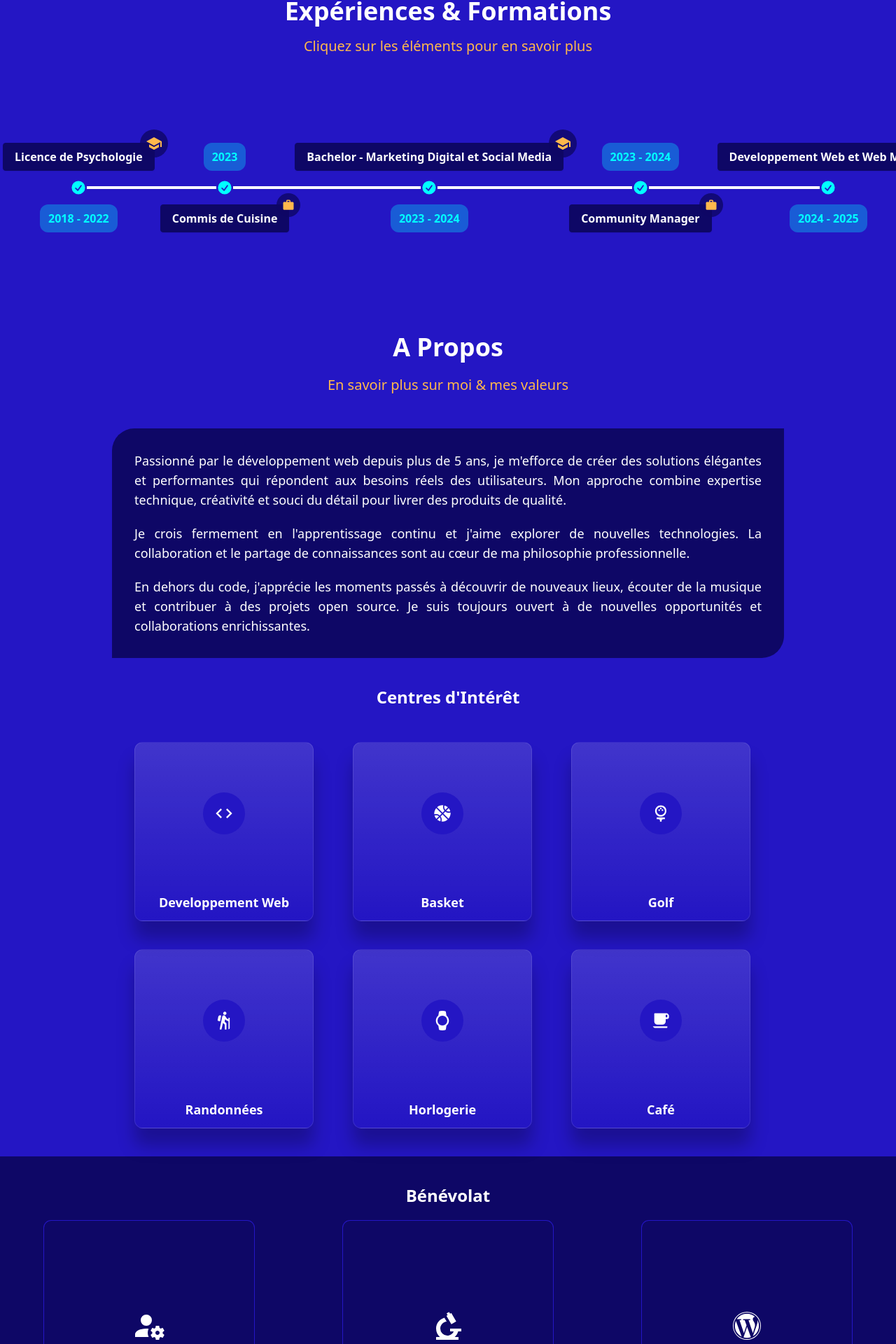
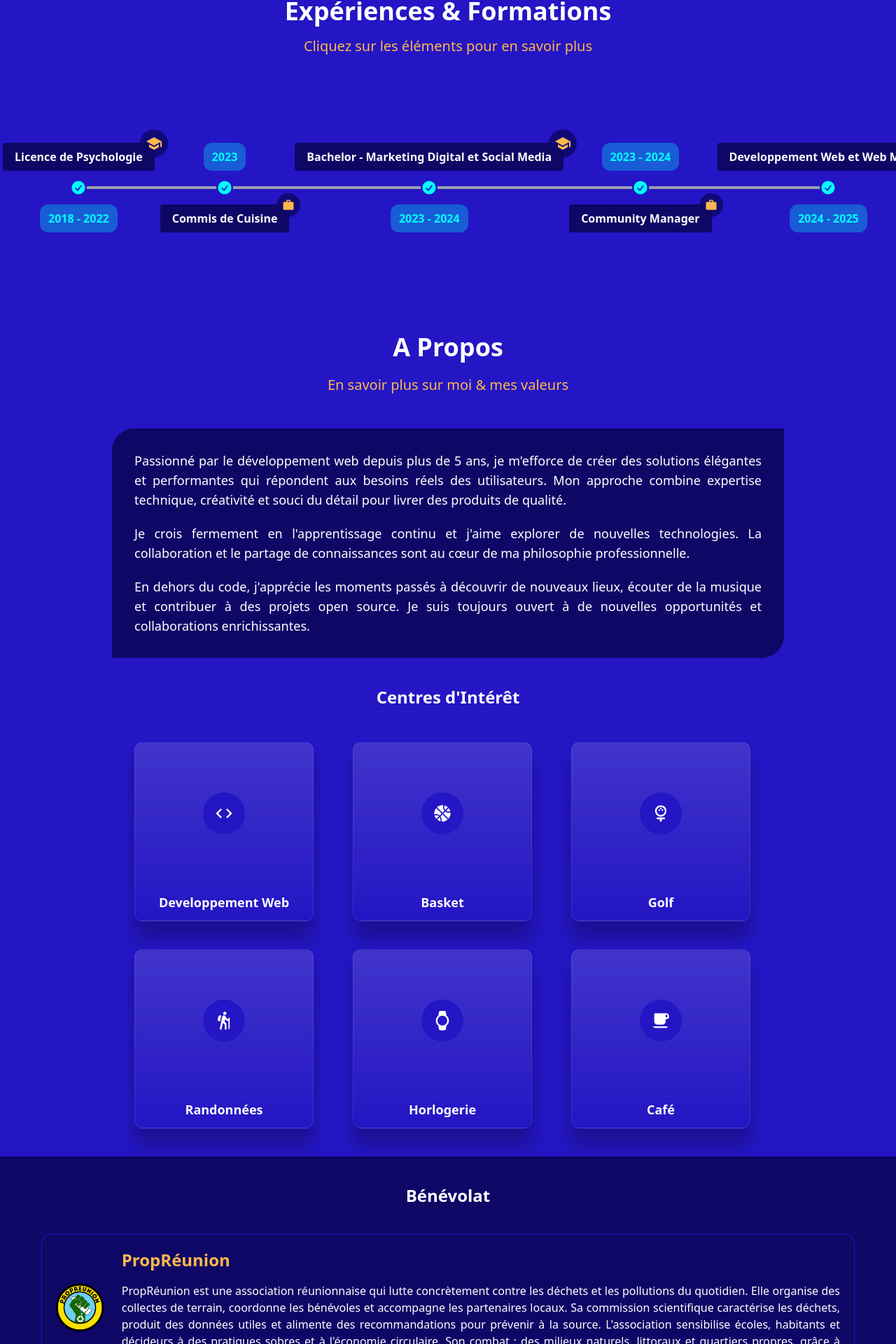
Before and after one commit to NathanVienne/curriculum_vitae, a React (Vite) app: page / in a window 1280 px wide. Shown: the part 864-2784 px from the top of the page at 70% size. Built offline with nearby package versions, Linux system fonts and the light colour scheme.

Commit message:
Volunteer Work Part added in About section

```diff
--- a/src/components/about/about.jsx
+++ b/src/components/about/about.jsx
@@ -12,9 +12,9 @@ const interests = [
 ];
 
 const benevolats = [
-    { title: "Soutient Logistique", description: "Assure la préparation et le bon déroulement des collectes et événements : gestion du matériel, transport, sécurité et brief des équipes. Tient l'inventaire et veille à l'entretien des équipements.", icon: mdiAccountCog },
-    { title: "Commission Scientifique", description: "Participe à la caractérisation des déchets, à la structuration des données (tableaux, cartes, indicateurs) et à leur analyse. Rédige des notes/recommandations pour orienter les opérations et sensibiliser partenaires et publics.", icon: mdiMicroscope },
-    { title: "Développeur Web", description: "Développe et maintient le site (WordPress) : corrections, nouvelles features, performance, sécurité, accessibilité et SEO. Intègre des outils tiers (ex. HelloAsso, analytics) et documente les process pour l'équipe.", icon: mdiWordpress },
+    { title: "Soutient Logistique", period: "2021-2022", description: "Assure la préparation et le bon déroulement des collectes et événements : gestion du matériel, transport, sécurité et brief des équipes. Tient l'inventaire et veille à l'entretien des équipements.", icon: mdiAccountCog },
+    { title: "Commission Scientifique", period: "2022-2023", description: "Participe à la caractérisation des déchets, à la structuration des données (tableaux, cartes, indicateurs) et à leur analyse. Rédige des notes/recommandations pour orienter les opérations et sensibiliser partenaires et publics.", icon: mdiMicroscope },
+    { title: "Développeur Web", period: "2025", description: "Développe et maintient le site (WordPress) : corrections, nouvelles features, performance, sécurité, accessibilité et SEO. Intègre des outils tiers (ex. HelloAsso, analytics) et documente les process pour l'équipe.", icon: mdiWordpress },
 ]
 
 export default function About() {
@@ -42,9 +42,28 @@ export default function About() {
             </div>
             <div className='bg-primary py-10'>
                 <h3 className='text-center text-2xl font-semibold'>Bénévolat</h3>
-                <div className='flex justify-around mt-5'>
+                <div className='propreunion w-290 my-10 mx-auto flex rounded-xl'>
+                    <div className='flex-grow w-100 flex items-center justify-end'>
+                        <img src="src/assets/logo-propreunion-3.0.png"
+                            alt="Logo Association PropRéunion"
+                            className='w-20' />
+                    </div>
+                    <div className='mx-auto p-5 space-y-4'>
+                        <h4 className='font-semibold text-2xl text-accent'>PropRéunion</h4>
+                        <p className='text-justify'>PropRéunion est une association réunionnaise qui lutte concrètement contre les déchets et les pollutions du quotidien.
+                            Elle organise des collectes de terrain, coordonne les bénévoles et accompagne les partenaires locaux.
+                            Sa commission scientifique caractérise les déchets, produit des données utiles et alimente des recommandations pour prévenir à la source.
+                            L'association sensibilise écoles, habitants et décideurs à des pratiques sobres et à l'économie circulaire.
+                            Son combat : des milieux naturels, littoraux et quartiers propres, grâce à l'action citoyenne, la pédagogie et le plaidoyer.</p>
+                    </div>
+                </div>
+                <div className='flex justify-evenly mt-5'>
                     {benevolats.map((benevolat, index) => (
-                        < Test key={index} title={benevolat.title} description={benevolat.description} icon={benevolat.icon}/>
+                        < Test key={index}
+                            title={benevolat.title}
+                            period={benevolat.period}
+                            description={benevolat.description}
+                            icon={benevolat.icon} />
                     ))}
                 </div>
             </div>
--- a/src/components/about/card_test.jsx
+++ b/src/components/about/card_test.jsx
@@ -1,7 +1,7 @@
 import Icon from "@mdi/react"
 
 
-export default function Test({ title, description, icon }) {
+export default function Test({ title, period, description, icon }) {
     return (
         <div className="carte">
             <div className="icone">
@@ -9,7 +9,8 @@ export default function Test({ title, description, icon }) {
             </div>
             <div className=" card__content p-8 flex flex-col justify-center">
                 <h4 className="font-semibold text-accent card__title">{title}</h4>
-                <p className="text-justify pt-3 card__description">{description}</p>
+                <p className="pt-1 text-secondary">{period}</p>
+                <p className="text-justify text-slate-300 pt-3 card__description">{description}</p>
             </div>
         </div>
     )
--- a/src/components/experience/experience.jsx
+++ b/src/components/experience/experience.jsx
@@ -4,37 +4,53 @@ const experiences = [
     {
         type: "education",
         title: "Licence de Psychologie",
+        status: "Diplomante",
         company: "Université Catholique de l'Ouest Réunion (UCO)",
         period: "2018 - 2022",
-        description: "Lorem Ipsum is simply dummy text of the printing and typesetting industry. Lorem Ipsum has been the industry's standard dummy text ever since the 1500s, when an unknown printer took a galley of type and scrambled it to make a type specimen book. It has survived not only five centuries, but also the leap into electronic typesetting, remaining essentially unchanged. It was popularised in the 1960s with the release of Letraset sheets containing Lorem Ipsum passages, and more recently with desktop publishing software like Aldus PageMaker including versions of Lorem Ipsum.",
+        description: "Formation axée sur la compréhension du comportement humain et des mécanismes cognitifs, avec un travail approfondi sur l'analyse critique d'articles scientifiques. Développement de solides compétences en synthèse, communication écrite et orale, ainsi qu'en esprit d'analyse, utiles dans tout environnement nécessitant rigueur et sens de l'observation.",
+        stages: `2019 - Stage à la DSIO du GHER
+        \n 2020 - Stage chez Célio Réunion
+        \n 2021 - Stage en Neuropsychologie au service de Neurologie du CHU Nord`
     },
     {
         type: "work",
         title: "Commis de Cuisine",
-        company: "Bedroom Restaurant",
+        company: "Restaurant Le Bedroom",
         period: "2023",
-        description: "Lorem Ipsum is simply dummy text of the printing and typesetting industry. Lorem Ipsum has been the industry's standard dummy text ever since the 1500s, when an unknown printer took a galley of type and scrambled it to make a type specimen book. It has survived not only five centuries, but also the leap into electronic typesetting, remaining essentially unchanged. It was popularised in the 1960s with the release of Letraset sheets containing Lorem Ipsum passages, and more recently with desktop publishing software like Aldus PageMaker including versions of Lorem Ipsum.",
+        description: `Préparation et mise en place du poste de travail avant service
+        \n- Réalisation de plats froids (entrées, salades, dressages) et participation à la préparation de plats chauds
+        \n- Préparation des desserts selon les consignes du chef
+        \n- Participation à la plonge et au nettoyage de la cuisine et des zones de stockage
+        \n- Suivi des stocks et réalisation d'inventaires réguliers
+        \n- Respect rigoureux des normes d'hygiène (HACCP) et de sécurité alimentaire`,
     },
     {
         type: "education",
         title: "Bachelor - Marketing Digital et Social Media",
+        status: "Diplomante",
         company: "Créalise",
         period: "2023 - 2024",
-        description: "Lorem Ipsum is simply dummy text of the printing and typesetting industry. Lorem Ipsum has been the industry's standard dummy text ever since the 1500s, when an unknown printer took a galley of type and scrambled it to make a type specimen book. It has survived not only five centuries, but also the leap into electronic typesetting, remaining essentially unchanged. It was popularised in the 1960s with the release of Letraset sheets containing Lorem Ipsum passages, and more recently with desktop publishing software like Aldus PageMaker including versions of Lorem Ipsum.",
+        description: "Formation centrée sur les stratégies de communication en ligne, la gestion de contenu et l'analyse des performances digitales. Acquisition de compétences concrètes en SEO, réseaux sociaux, création de contenu, stratégie de marque et utilisation d'outils numériques (Google Analytics, Meta Ads, Canva…). Approche orientée résultats et compréhension fine des comportements utilisateurs.",
     },
     {
         type: "work",
         title: "Community Manager",
         company: "Pala Créateur Joaillier",
         period: "2023 - 2024",
-        description: "Lorem Ipsum is simply dummy text of the printing and typesetting industry. Lorem Ipsum has been the industry's standard dummy text ever since the 1500s, when an unknown printer took a galley of type and scrambled it to make a type specimen book. It has survived not only five centuries, but also the leap into electronic typesetting, remaining essentially unchanged. It was popularised in the 1960s with the release of Letraset sheets containing Lorem Ipsum passages, and more recently with desktop publishing software like Aldus PageMaker including versions of Lorem Ipsum.",
+        description: `- Création et planification de contenu pour Facebook et Instagram
+        \n- Mise en place de comptes distincts pour les gammes horlogerie et joaillerie,
+        \n- Gestion de la relation client via les réseaux sociaux (réponses aux commentaires & messages),
+        \n- Scraping et ajout de produits au catalogue du site e-commerce,
+        \n- Participation à la vente en boutique et en ligne (montres et bijoux),
+        \n- Contribution à la sélection d'une nouvelle marque de montres pour le catalogue`,
     },
     {
         type: "education",
         title: "Developpement Web et Web Mobile",
+        status: "Non Diplomante",
         company: "AFPAR",
         period: "2024 - 2025",
-        description: "Lorem Ipsum is simply dummy text of the printing and typesetting industry. Lorem Ipsum has been the industry's standard dummy text ever since the 1500s, when an unknown printer took a galley of type and scrambled it to make a type specimen book. It has survived not only five centuries, but also the leap into electronic typesetting, remaining essentially unchanged. It was popularised in the 1960s with the release of Letraset sheets containing Lorem Ipsum passages, and more recently with desktop publishing software like Aldus PageMaker including versions of Lorem Ipsum.",
+        description: "Apprentissage des fondamentaux du développement web (HTML, CSS, JavaScript, responsive design) et des bases de la programmation. Réalisation de projets concrets (intégration de maquettes, pages dynamiques). Formation non diplômante mais enrichissante, ayant renforcé ma culture web, ma logique technique et ma capacité à collaborer sur des projets digitaux.",
     },
 ];
 
--- a/src/components/experience/items.jsx
+++ b/src/components/experience/items.jsx
@@ -19,7 +19,7 @@ export default function Items({ experiences }) {
 
                 return (
                     <li key={index}>
-                        {!isFirst && <hr className="bg-white" />}
+                        {!isFirst && <hr className="bg-gray-400" />}
 
                         <div
                             className={`${index % 2 === 0 ? "timeline-end" : "timeline-start"
@@ -55,7 +55,7 @@ export default function Items({ experiences }) {
                             </svg>
                         </div>
 
-                        {!isLast && <hr className="bg-white" />}
+                        {!isLast && <hr className="bg-gray-400" />}
 
                         {isSelected && (
                             <Modal experience={experience} onClose={closeModal} />
--- a/src/style/style.css
+++ b/src/style/style.css
@@ -69,3 +69,13 @@
   font-size: 14px;
   line-height: 1.4;
 }
+
+.propreunion {
+  box-shadow: 0 0 1px 1px #2416c4;
+  transition: all 0.8s cubic-bezier(0.175, 0.885, 0.32, 1.275);
+}
+
+.propreunion:hover {
+  transform: scale(1.02);
+  box-shadow: 0 8px 16px #ffb84c;
+}
```
Also changed, not shown: src/components/experience/modal.jsx (+5 -3 lines), src/components/hero.jsx (+4 -4 lines), src/assets/logo-propreunion-3.0.png (added).
